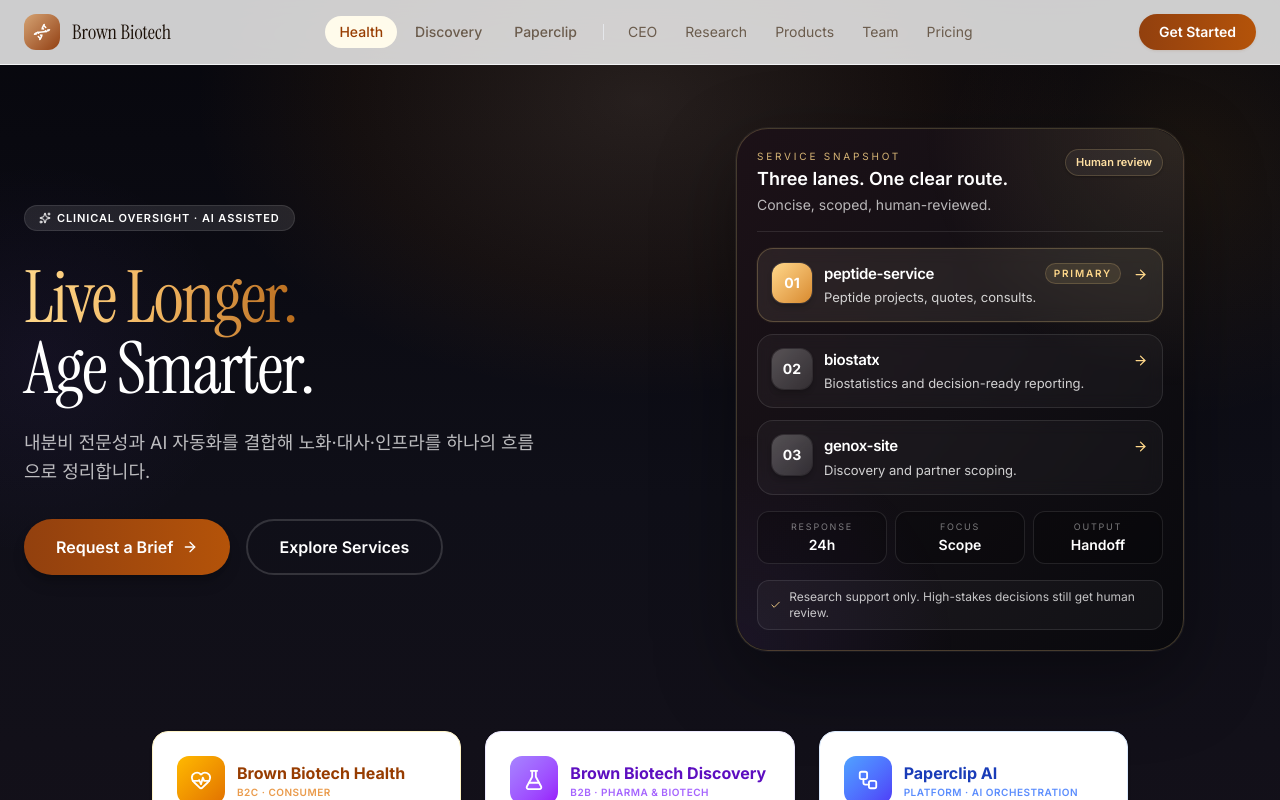
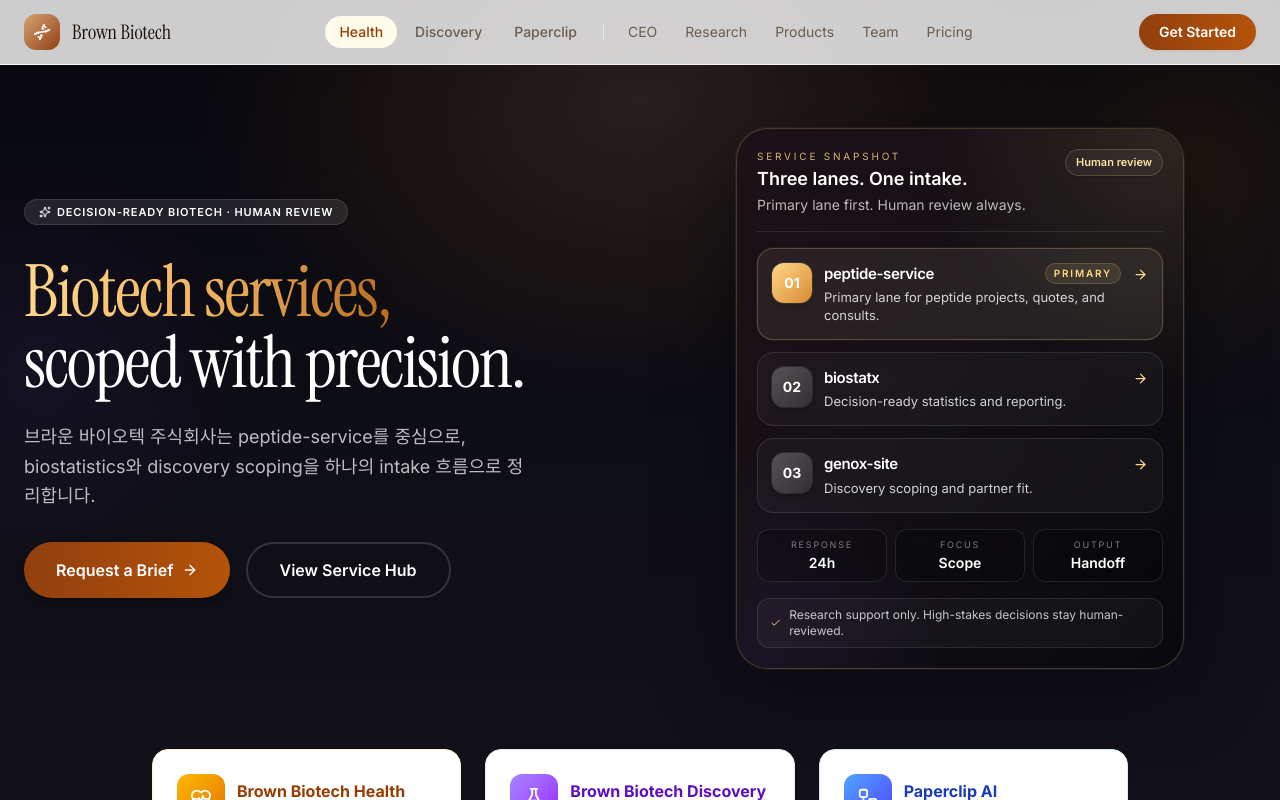
Before and after one commit to ohbryt/brown-ai, a React (Vite) app: page / in a window 1280 px wide. Shown: the top 800 px of the page. Built offline with nearby package versions, Linux system fonts and the light colour scheme.

Commit message:
Refine homepage and operating copy

```diff
--- a/ai-skills/homepage.md
+++ b/ai-skills/homepage.md
@@ -21,6 +21,12 @@ Return:
 5. one paragraph of supporting proof or process
 6. a short implementation note for the designer/dev
 
+## Suggested copy
+- **Hero headline:** Biotech services, scoped with precision.
+- **Subheadline:** 브라운 바이오텍 주식회사는 peptide-service를 중심으로, biostatistics와 discovery scoping을 하나의 intake 흐름으로 정리합니다.
+- **Service snapshot:** Three lanes. One intake. Primary lane first. Human review always.
+- **Proof/process line:** Research support only. High-stakes decisions stay human-reviewed.
+
 ## Rules
 - Keep the hero short.
 - Show only one primary CTA.
--- a/ai-skills/service-hub.md
+++ b/ai-skills/service-hub.md
@@ -19,6 +19,12 @@ Return:
 4. primary CTA for each lane
 5. a short routing paragraph
 
+## Suggested lane copy
+- **peptide-service** — Primary lane for peptide projects, quotes, and consults. CTA: Request a Brief
+- **biostatx** — Decision-ready statistics and reporting. CTA: Request a Brief
+- **genox-site** — Discovery scoping and partner fit. CTA: Request a Brief
+- **Routing line:** Three lanes. One intake. Primary lane first. Human review always.
+
 ## Rules
 - Use three lanes max.
 - Make one lane feel primary if needed.
--- a/src/App.tsx
+++ b/src/App.tsx
@@ -367,9 +367,9 @@ function ProductDetailPanel({ product, isOpen }: { product: ProductInfo | null;
    ═══════════════════════════════════════════ */
 function HeroIllustration() {
   const lanes = [
-    { n: "01", title: "peptide-service", desc: "Peptide projects, quotes, consults.", accent: "from-[#ffd88a] to-[#d88a2c]" },
-    { n: "02", title: "biostatx", desc: "Biostatistics and decision-ready reporting.", accent: "from-white/25 to-white/10" },
-    { n: "03", title: "genox-site", desc: "Discovery and partner scoping.", accent: "from-white/25 to-white/10" },
+    { n: "01", title: "peptide-service", desc: "Primary lane for peptide projects, quotes, and consults.", accent: "from-[#ffd88a] to-[#d88a2c]" },
+    { n: "02", title: "biostatx", desc: "Decision-ready statistics and reporting.", accent: "from-white/25 to-white/10" },
+    { n: "03", title: "genox-site", desc: "Discovery scoping and partner fit.", accent: "from-white/25 to-white/10" },
   ];
 
   return (
@@ -378,8 +378,8 @@ function HeroIllustration() {
       <div className="relative flex items-start justify-between gap-4 border-b border-white/10 pb-4">
         <div>
           <p className="text-[10px] uppercase tracking-[0.28em] text-[#ffd88a]/82">Service snapshot</p>
-          <p className="mt-1 text-lg font-semibold text-white leading-tight">Three lanes. One clear route.</p>
-          <p className="mt-1 text-sm text-white/70">Concise, scoped, human-reviewed.</p>
+          <p className="mt-1 text-lg font-semibold text-white leading-tight">Three lanes. One intake.</p>
+          <p className="mt-1 text-sm text-white/70">Primary lane first. Human review always.</p>
         </div>
         <span className="shrink-0 rounded-full border border-[#ffd88a]/18 bg-white/5 px-2.5 py-1 text-[11px] font-semibold text-[#ffe0a3] shadow-sm shadow-black/20">Human review</span>
       </div>
@@ -422,7 +422,7 @@ function HeroIllustration() {
 
       <div className="relative mt-4 flex items-center gap-2 rounded-xl border border-white/10 bg-white/[0.035] px-3 py-2 text-xs text-white/75">
         <Check size={12} className="text-[#ffd88a]" />
-        Research support only. High-stakes decisions still get human review.
+        Research support only. High-stakes decisions stay human-reviewed.
       </div>
     </div>
   );
@@ -469,7 +469,7 @@ function WaitlistModal({ open, onClose, plan }: { open: boolean; onClose: () =>
   const [name, setName] = useState("");
   const [email, setEmail] = useState("");
   const [company, setCompany] = useState("");
-  const [serviceLane, setServiceLane] = useState(plan === "ai-automation-service" ? "ai-automation-service" : plan === "discovery" ? "business-pipeline" : "business-pipeline");
+  const [serviceLane, setServiceLane] = useState(plan === "discovery" ? "genox-site" : "peptide-service");
   const [message, setMessage] = useState("");
   const [submitted, setSubmitted] = useState(false);
   const [submitting, setSubmitting] = useState(false);
@@ -478,17 +478,17 @@ function WaitlistModal({ open, onClose, plan }: { open: boolean; onClose: () =>
 
   const modalTitle =
     plan === "discovery"
-      ? "파트너십 문의"
-      : plan === "ai-automation-service"
-        ? "AI Automation Service — Request a Brief"
+      ? "Partner Inquiry — Request a Brief"
+      : plan === "peptide-service"
+        ? "Peptide Service — Request a Brief"
         : `${plan} — Request a Brief`;
 
   const modalCopy =
     plan === "discovery"
-      ? "Drug Discovery 파이프라인에 관심이 있으시면 아래 정보를 남겨주세요."
-      : plan === "ai-automation-service"
-        ? "반복 업무를 줄이고 싶은 팀이라면, 이 짧은 브리프 폼으로 바로 intake에 들어갑니다."
-        : "아래 정보를 남겨주시면 필요한 다음 단계를 바로 정리하겠습니다.";
+      ? "Discovery and partner-fit requests go here. Tell us what you are exploring and we will route the next step."
+      : plan === "peptide-service"
+        ? "Peptide projects, quotes, and consults start here. Keep it short and we will scope the next step."
+        : "Tell us what you want to remove, automate, or scope first.";
 
   const handleSubmit = async (e: React.FormEvent) => {
     e.preventDefault();
@@ -572,11 +572,10 @@ function WaitlistModal({ open, onClose, plan }: { open: boolean; onClose: () =>
                 onChange={(e) => setServiceLane(e.target.value)}
                 className="w-full px-4 py-3 rounded-xl bg-gray-50 border border-gray-200 text-text-primary text-sm focus:outline-none focus:ring-2 focus:ring-amber-500/30 focus:border-amber-500 transition"
               >
-                <option value="ai-automation-service">AI Automation Service</option>
-                <option value="business-pipeline">Business Pipeline</option>
+                <option value="peptide-service">Peptide Service</option>
+                <option value="biostatx">BioStatX</option>
                 <option value="genox-site">Genox Site</option>
-                <option value="biostatx">BioStatX</option>
-                <option value="peptide-service">Peptide Service</option>
+                <option value="general">General / Other</option>
               </select>
               <textarea
                 rows={4}
@@ -641,7 +640,7 @@ export function App() {
             <a href="#team" className="px-3 py-1.5 text-text-secondary hover:text-text-primary transition">Team</a>
             <a href="#pricing" className="px-3 py-1.5 text-text-secondary hover:text-text-primary transition">Pricing</a>
           </div>
-          <button onClick={() => openWaitlist("ai-automation-service")} className="hidden sm:inline-flex items-center gap-2 px-5 py-2 rounded-full bg-gradient-to-r from-brand to-accent text-white text-sm font-semibold shadow-sm shadow-brand/10 hover:shadow-md hover:shadow-brand/20 transition">
+          <button onClick={() => openWaitlist("peptide-service")} className="hidden sm:inline-flex items-center gap-2 px-5 py-2 rounded-full bg-gradient-to-r from-brand to-accent text-white text-sm font-semibold shadow-sm shadow-brand/10 hover:shadow-md hover:shadow-brand/20 transition">
             Get Started
           </button>
         </div>
@@ -657,27 +656,27 @@ export function App() {
           {/* Left: Text */}
           <div className="text-white max-w-xl">
             <div className="section-badge bg-white/10 text-white border border-white/10 mb-6 sm:mb-8">
-              <Sparkles size={12} /> Clinical oversight · AI assisted
+              <Sparkles size={12} /> Decision-ready biotech · Human review
             </div>
 
             <h1 className="heading-serif text-[3rem] sm:text-6xl lg:text-7xl leading-[0.98] tracking-tight mb-4 sm:mb-6">
               <span className="bg-gradient-to-r from-[#ffd88a] via-[#f0b45f] to-[#b86c1b] bg-clip-text text-transparent">
-                Live Longer.
+                Biotech services,
               </span>
               <br />
-              <span className="text-white">Age Smarter.</span>
+              <span className="text-white">scoped with precision.</span>
             </h1>
 
             <p className="text-base sm:text-lg text-white/72 max-w-lg mb-6 sm:mb-8 leading-relaxed">
-              내분비 전문성과 AI 자동화를 결합해 노화·대사·인프라를 하나의 흐름으로 정리합니다.
+              브라운 바이오텍 주식회사는 peptide-service를 중심으로, biostatistics와 discovery scoping을 하나의 intake 흐름으로 정리합니다.
             </p>
 
             <div className="flex flex-col sm:flex-row gap-3 sm:gap-4">
-              <button onClick={() => openWaitlist("ai-automation-service")} className="group inline-flex items-center justify-center gap-2 px-6 sm:px-8 py-3.5 rounded-full bg-gradient-to-r from-brand to-accent text-white font-semibold shadow-lg shadow-black/20 hover:shadow-xl hover:shadow-black/30 transition-all w-full sm:w-auto">
+              <button onClick={() => openWaitlist("peptide-service")} className="group inline-flex items-center justify-center gap-2 px-6 sm:px-8 py-3.5 rounded-full bg-gradient-to-r from-brand to-accent text-white font-semibold shadow-lg shadow-black/20 hover:shadow-xl hover:shadow-black/30 transition-all w-full sm:w-auto">
                 Request a Brief <ArrowRight size={16} className="group-hover:translate-x-1 transition-transform" />
               </button>
               <a href="#bu-section" className="inline-flex items-center justify-center gap-2 px-6 sm:px-8 py-3.5 rounded-full border-2 border-white/15 text-white font-semibold hover:bg-white/5 transition w-full sm:w-auto">
-                Explore Services
+                View Service Hub
               </a>
             </div>
           </div>
@@ -695,16 +694,16 @@ export function App() {
             <div className="relative flex items-start justify-between gap-4 border-b border-white/10 pb-4">
               <div>
                 <p className="text-[10px] uppercase tracking-[0.28em] text-[#ffd88a]/82">Service snapshot</p>
-                <p className="mt-1 text-base sm:text-lg font-semibold text-white leading-tight">Three lanes. One clear route.</p>
-                <p className="mt-1 text-xs sm:text-sm text-white/70">Concise, scoped, human-reviewed.</p>
+                <p className="mt-1 text-base sm:text-lg font-semibold text-white leading-tight">Three lanes. One intake.</p>
+                <p className="mt-1 text-xs sm:text-sm text-white/70">Primary lane first. Human review always.</p>
               </div>
               <a href="#bu-section" className="shrink-0 rounded-full border border-[#ffd88a]/18 bg-white/5 px-3 py-1.5 text-xs font-semibold text-[#ffe0a3] shadow-sm shadow-black/20 transition hover:bg-white/10">View details</a>
             </div>
             <div className="relative grid gap-3 mt-4">
               {[
-                ["peptide-service", "Peptide projects, quotes, consults.", "Primary lane"],
-                ["biostatx", "Biostatistics and decision-ready reporting.", "Analysis"],
-                ["genox-site", "Discovery and partner scoping.", "Scope"],
+                ["peptide-service", "Primary lane for peptide projects, quotes, and consults.", "Primary lane"],
+                ["biostatx", "Decision-ready statistics and reporting.", "Analysis"],
+                ["genox-site", "Discovery scoping and partner fit.", "Scope"],
               ].map(([lane, desc, tag], idx) => (
                 <div key={lane} className={`rounded-2xl border p-3.5 ${idx === 0 ? "border-[#ffd88a]/24 bg-[#fff1cf]/8 shadow-[0_0_0_1px_rgba(255,216,138,0.05)]" : "border-white/10 bg-white/[0.035]"} backdrop-blur-sm`}>
                   <div className="flex items-start justify-between gap-3">
@@ -734,7 +733,7 @@ export function App() {
             </div>
             <div className="relative mt-4 flex items-center gap-2 rounded-xl border border-white/10 bg-white/[0.035] px-3 py-2 text-xs text-white/75">
               <Check size={12} className="text-[#ffd88a]" />
-              Research support only. High-stakes decisions still get human review.
+              Research support only. High-stakes decisions stay human-reviewed.
             </div>
           </div>
         </div>
```
Also changed, not shown: 1 other file (tests, documents, lock files or other folders).
